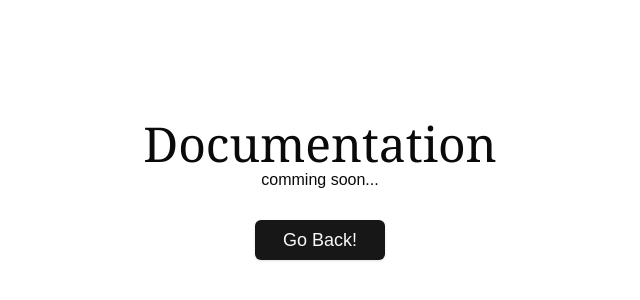
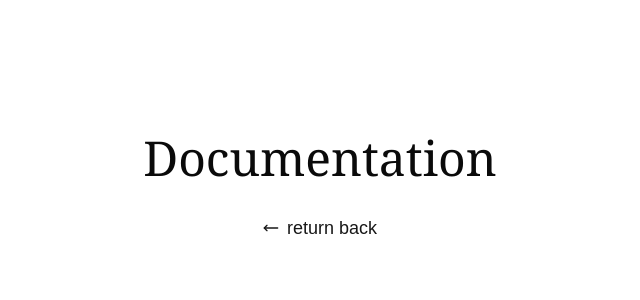
Before and after one commit to abhijayrajvansh/evaluate-ai, a Next.js app: page /docs in a window 1280 px wide. Shown: the part 210-510 px from the top of the page, without its empty margins (320-960 px from the left). Built offline with nearby package versions, Linux system fonts and the light colour scheme.

Commit message:
update: doc page comming soon ui

```diff
--- a/components/pages/Docs.tsx
+++ b/components/pages/Docs.tsx
@@ -1,15 +1,15 @@
 import React from "react";
 import { Button } from "../ui/button";
 import Link from "next/link";
+import { MoveLeft } from "lucide-react";
 
 const Docs = () => {
   return (
     <div className="container mx-auto w-full h-screen flex items-center justify-center">
       <div className="text-center">
         <p className="font-serif text-5xl">Documentation</p>
-        <p>comming soon...</p>
-        <Button asChild className="mt-7 text-lg px-7 py-5">
-          <Link href={"/"}>Go Back!</Link>
+        <Button asChild variant={'link'} className="mt-7 text-lg">
+          <Link href={"/"}><MoveLeft />return back</Link>
         </Button>
       </div>
     </div>
```
